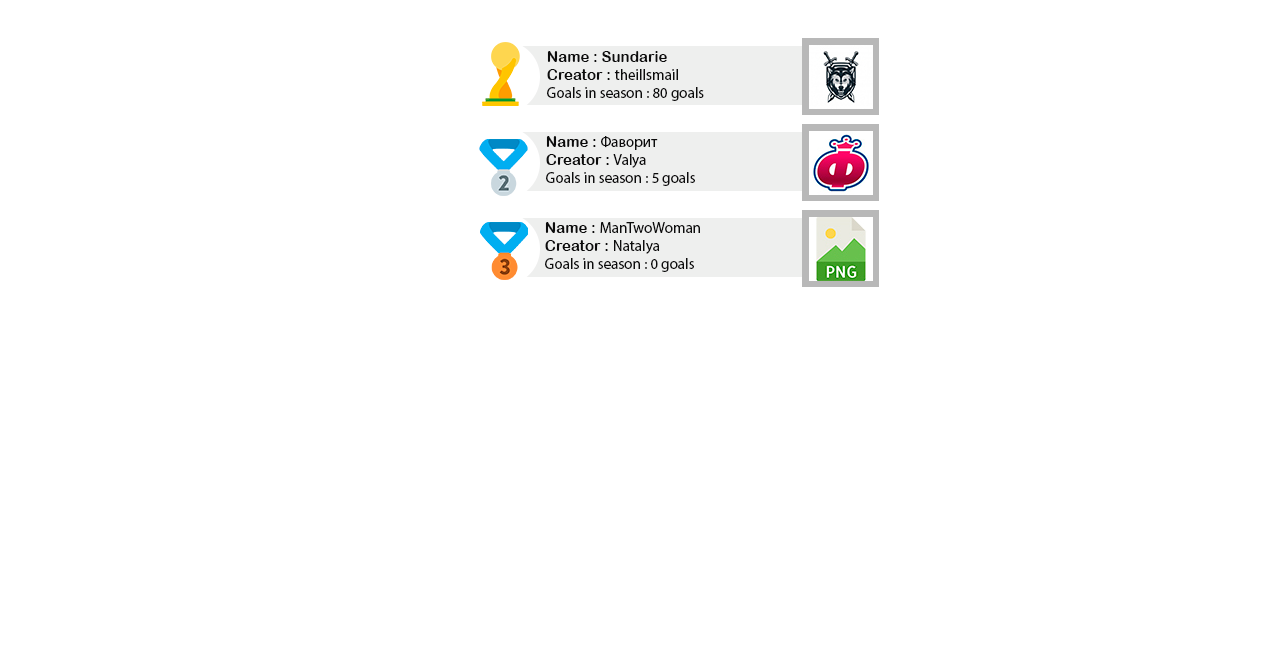
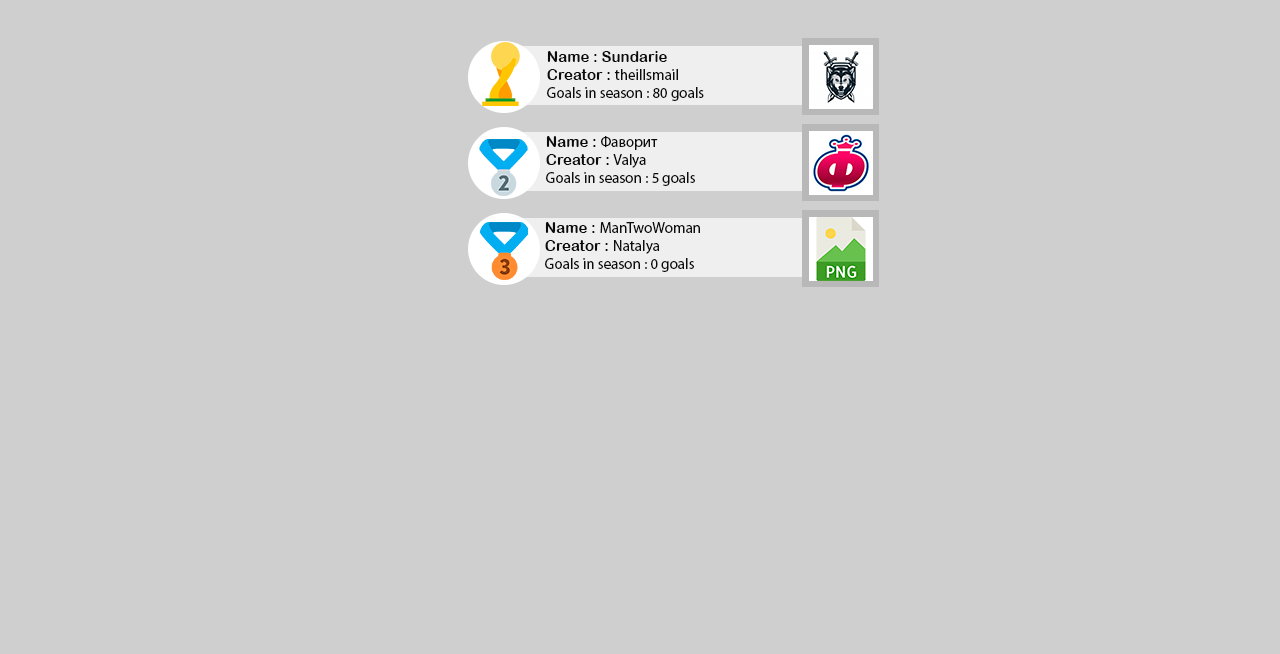
Before and after one commit to fifa4450/fifa4450.github.io, a plain HTML site: page teamleaders.html in a window 1280 px wide. Shown: the part 146-800 px from the top of the page. Drawn offline with Linux system fonts and the light colour scheme.

Commit message:
Update teamleaders.html

```diff
--- a/teamleaders.html
+++ b/teamleaders.html
@@ -6,7 +6,7 @@
 	<link rel="stylesheet" type="text/css" href="style.css">
 	<title>FIFA 44/50</title>
 </head>
-<body>
+<body style="background-color:#cfcfcf;">
 <header>
 	<div id="hdblock"></div>
 	<div id="logotype"><img src="logo.png" alt="logo"></div>
```
